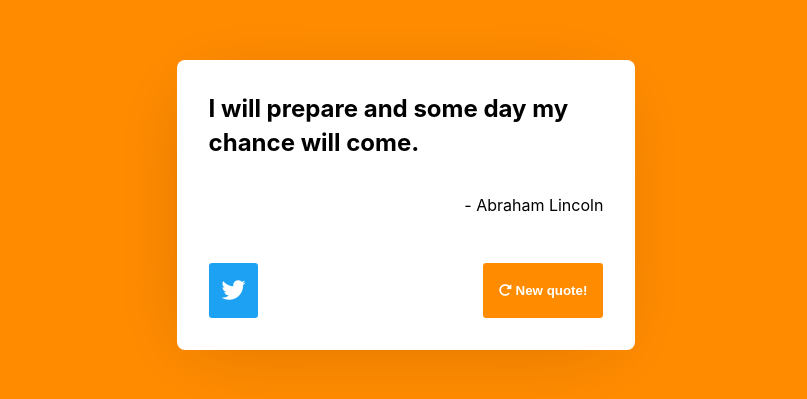
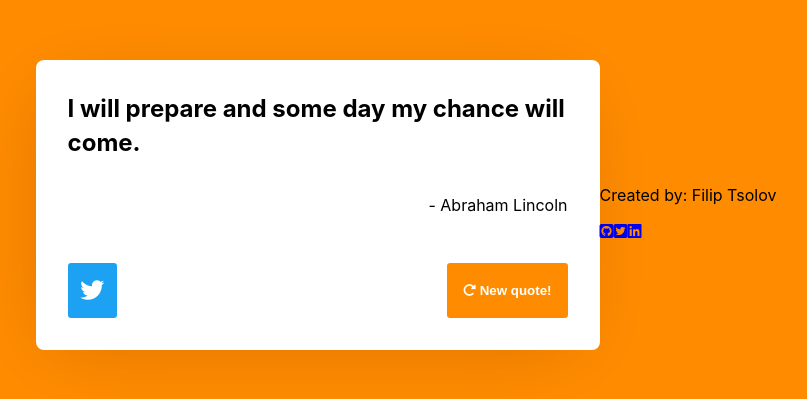
Before and after one commit to ftsolov/quote-generator-react, a React (Create React App) app: page / in a window 1280 px wide. Shown: the part 195-594 px from the top of the page, without its empty margins (234-1041 px from the left). Built offline with nearby package versions, Linux system fonts and the light colour scheme.

Commit message:
created footer component

```diff
--- /dev/null
+++ b/src/Footer.tsx
@@ -0,0 +1,23 @@
+import React, { useEffect, useState } from "react";
+import "./App.css";
+
+const Footer = () => {
+  return (
+    <div className="footer">
+      <p>Created by: Filip Tsolov</p>
+      <div>
+        <a href="https://github.com/ftsolov">
+          <i className="fab fa-github-square" />
+        </a>
+        <a href="https://www.twitter.com/ftsolov">
+          <i className="fab fa-twitter-square" />
+        </a>
+        <a href="https://www.linkedin.com/in/filiptsolov/">
+          <i className="fab fa-linkedin" />
+        </a>
+      </div>
+    </div>
+  );
+};
+
+export default Footer;
--- a/src/index.tsx
+++ b/src/index.tsx
@@ -2,10 +2,12 @@ import React from "react";
 import ReactDOM from "react-dom";
 import "./index.css";
 import App from "./App";
+import Footer from "./Footer";
 
 ReactDOM.render(
   <React.StrictMode>
     <App />
+    <Footer />
   </React.StrictMode>,
   document.getElementById("root")
 );
```
